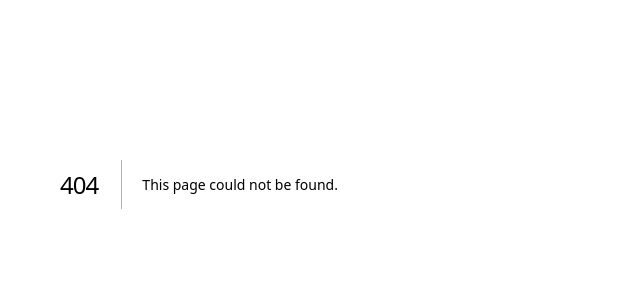
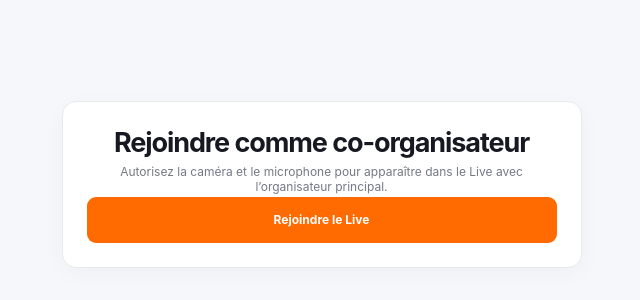
Before and after one commit to anamaherbert1-glitch/Conik.io, a Next.js app: page /live/cohost/1 in a window 1280 px wide. Before the commit this address had no page. Shown: the part 216-516 px from the top of the page, without its empty margins (441-1081 px from the left). Built offline with nearby package versions, Linux system fonts and the light colour scheme.

Commit message:
feat(live): add cohost join page

```diff
--- /dev/null
+++ b/app/live/cohost/[token]/page.tsx
@@ -0,0 +1,31 @@
+'use client'
+
+import { useParams } from 'next/navigation'
+import { useState } from 'react'
+import MultiLiveRoom from '@/components/live/multi-live-room'
+
+export default function CoHostLivePage() {
+  const params = useParams<{ token: string }>()
+  const [started, setStarted] = useState(false)
+  const [token, setToken] = useState('')
+  const rawToken = params?.token || ''
+
+  if (!started) {
+    return <main style={{minHeight:'100vh',display:'grid',placeItems:'center',padding:20,background:'var(--background)'}}>
+      <section className="panel" style={{maxWidth:520,width:'100%',padding:24,textAlign:'center'}}>
+        <h1 style={{marginTop:0}}>Rejoindre comme co-organisateur</h1>
+        <p className="muted">Autorisez la caméra et le microphone pour apparaître dans le Live avec l’organisateur principal.</p>
+        <button className="primary" style={{minHeight:46,width:'100%'}} onClick={()=>{setToken(rawToken);setStarted(true)}}>Rejoindre le Live</button>
+      </section>
+    </main>
+  }
+
+  return <main style={{minHeight:'100vh',padding:16,background:'var(--background)'}}>
+    <div style={{maxWidth:1200,margin:'0 auto'}}>
+      <div style={{display:'flex',alignItems:'center',justifyContent:'space-between',gap:12,marginBottom:12,flexWrap:'wrap'}}>
+        <div><div style={{fontWeight:900}}>Studio co-organisateur</div><div className="muted" style={{fontSize:12}}>Votre caméra et votre microphone seront visibles par les autres participants.</div></div>
+      </div>
+      <MultiLiveRoom host tokenUrl="/api/lives/cohost-token" tokenBody={{token}} />
+    </div>
+  </main>
+}
```
